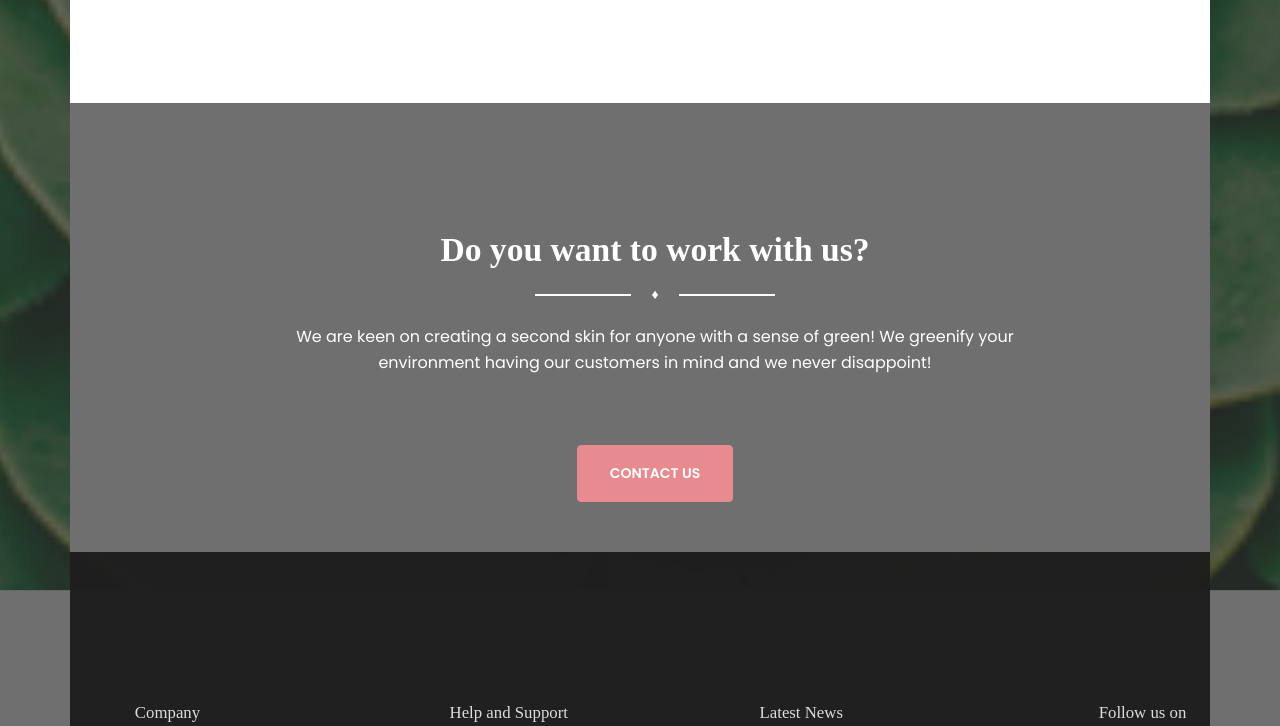
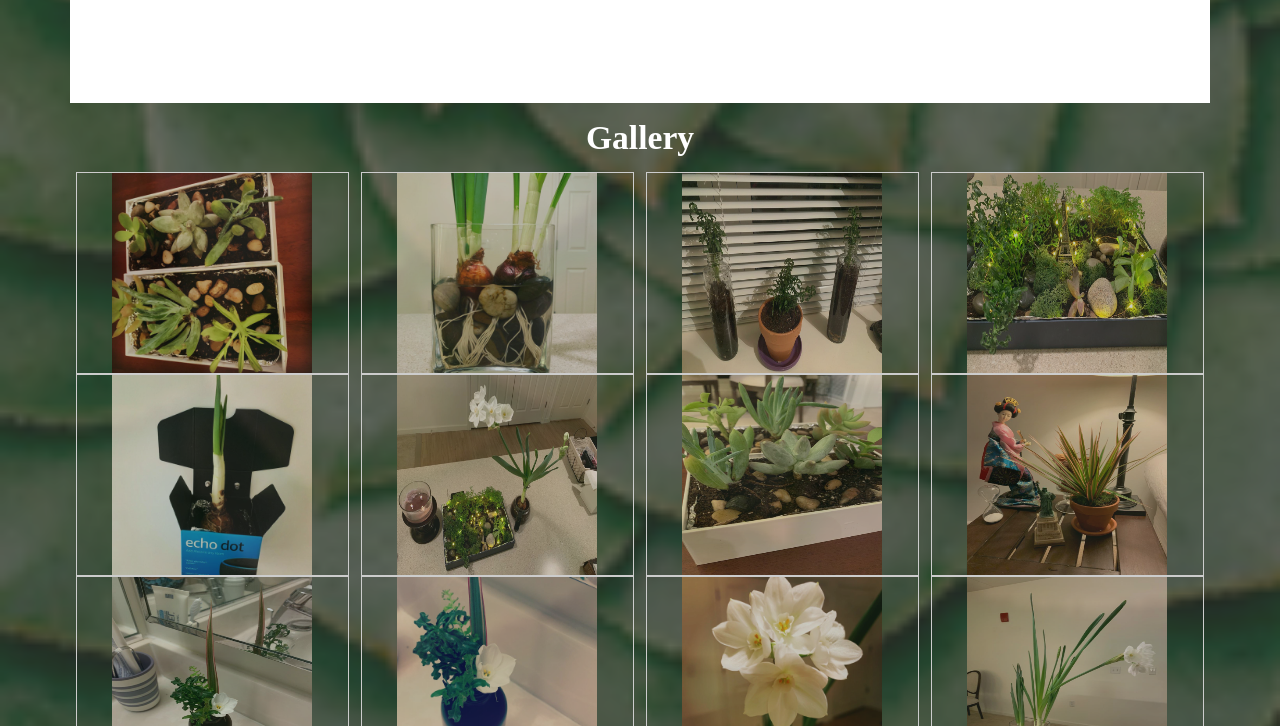
Before and after one commit to greenifylabs/greenifylabs.github.io, a plain HTML site: page index.html in a window 1280 px wide. Shown: the part 2790-3516 px from the top of the page. Drawn offline with Linux system fonts and the light colour scheme; some packages are replaced by stand-ins of ours; a web font is replaced by a local one.

Commit message:
refining website

```diff
--- a/index.html
+++ b/index.html
@@ -129,8 +129,8 @@
                         <div class="icon text-danger">
                             <i class="pe-7s-note2"></i>
                         </div>
-                        <h3>Personalized Recommnedation</h3>
-                        <p class="description">We provide personalized recommendation of plants based on our AI models</p>
+                        <h3>Personalized Recommendation</h3>
+                        <p class="description">We provide personalized recommendation of plants based on specific region.</p>
                     </div>
                 </div>
                 <div class="col-md-4">
@@ -138,8 +138,8 @@
                         <div class="icon text-danger">
                             <i class="pe-7s-music"></i>
                         </div>
-                        <h3>Sound</h3>
-                        <p class="description">Our indoor plantations not only provide you with good quality air, rich atmosphere, reduce pollution but also absorb noise.</p>
+                        <h3>Air</h3>
+                        <p class="description">Indoor interiors not only provide you with good quality air, rich atmosphere, reduce pollution but also absorb noise.</p>
                     </div>
                 </div>
             </div>
@@ -283,6 +283,186 @@ Architecture with our biology in mind pays off in fewer sick days and better wor
 
         </div>
     </div>
+                <style>
+div.gallery {
+  border: 1px solid #ccc;
+}
+
+div.gallery:hover {
+  border: 1px solid #777;
+}
+
+div.gallery img {
+  width: 100%;
+  height: auto;
+}
+
+div.desc {
+  padding: 15px;
+  text-align: center;
+}
+
+* {
+  box-sizing: border-box;
+}
+
+.responsive {
+  padding: 0 6px;
+  float: left;
+  width: 24.99999%;
+}
+
+@media only screen and (max-width: 700px) {
+  .responsive {
+    width: 49.99999%;
+    margin: 6px 0;
+  }
+}
+
+@media only screen and (max-width: 500px) {
+  .responsive {
+    width: 100%;
+  }
+}
+
+.clearfix:after {
+  content: "";
+  display: table;
+  clear: both;
+}
+</style>
+</head>
+<body>
+
+<h2>Gallery</h2>
+<!--<h4>Resize the browser window to see the effect.</h4>-->
+
+<div class="responsive">
+  <div class="gallery">
+    <a target="_blank" href="assets/img/real_1.JPG">
+      <img src="assets/img/real_1.JPG" alt="Cinque Terre" style="width:200px;height:200px;">
+    </a>
+<!--    <div class="desc">Add a description of the image here</div>-->
+  </div>
+</div>
+
+
+<div class="responsive">
+  <div class="gallery">
+    <a target="_blank" href="assets/img/real_2.JPG">
+      <img src="assets/img/real_2.JPG" alt="Cinque Terre" style="width:200px;height:200px;">
+    </a>
+<!--    <div class="desc">Add a description of the image here</div>-->
+  </div>
+</div>
+
+<div class="responsive">
+  <div class="gallery">
+    <a target="_blank" href="assets/img/real_3.JPG">
+      <img src="assets/img/real_3.JPG" alt="Cinque Terre" style="width:200px;height:200px;">
+    </a>
+<!--    <div class="desc">Add a description of the image here</div>-->
+  </div>
+</div>
+
+<div class="responsive">
+  <div class="gallery">
+    <a target="_blank" href="assets/img/real_4.JPG">
+      <img src="assets/img/real_4.JPG" alt="Cinque Terre" style="width:200px;height:200px;">
+    </a>
+<!--    <div class="desc">Add a description of the image here</div>-->
+  </div>
+</div>
+
+<!--
+    <div class="responsive">
+  <div class="gallery">
+    <a target="_blank" href="assets/img/real_5.JPG">
+      <img src="assets/img/real_5.JPG" alt="Cinque Terre" style="width:200px;height:200px;">
+    </a>
+    <div class="desc">Add a description of the image here</div>
+  </div>
+</div>
+-->
+
+    <div class="responsive">
+  <div class="gallery">
+    <a target="_blank" href="assets/img/real_7.JPG">
+      <img src="assets/img/real_7.JPG" alt="Cinque Terre" style="width:200px;height:200px;">
+    </a>
+<!--    <div class="desc">Add a description of the image here</div>-->
+  </div>
+</div>
+    <div class="responsive">
+  <div class="gallery">
+    <a target="_blank" href="assets/img/real_8.JPG">
+      <img src="assets/img/real_8.JPG" alt="Cinque Terre" style="width:200px;height:200px;">
+    </a>
+<!--    <div class="desc">Add a description of the image here</div>-->
+  </div>
+</div>
+
+        <div class="responsive">
+  <div class="gallery">
+    <a target="_blank" href="assets/img/real_9.JPG">
+      <img src="assets/img/real_9.JPG" alt="Cinque Terre" style="width:200px;height:200px;">
+    </a>
+<!--    <div class="desc">Add a description of the image here</div>-->
+  </div>
+</div>
+        <div class="responsive">
+  <div class="gallery">
+    <a target="_blank" href="assets/img/real_10.JPG">
+      <img src="assets/img/real_10.JPG" alt="Cinque Terre" style="width:200px;height:200px;">
+    </a>
+<!--    <div class="desc">Add a description of the image here</div>-->
+  </div>
+</div>
+        <div class="responsive">
+  <div class="gallery">
+    <a target="_blank" href="assets/img/real_11.JPG">
+      <img src="assets/img/real_11.JPG" alt="Cinque Terre" style="width:200px;height:200px;">
+    </a>
+<!--    <div class="desc">Add a description of the image here</div>-->
+  </div>
+</div>
+        <div class="responsive">
+  <div class="gallery">
+    <a target="_blank" href="assets/img/real_12.JPG">
+      <img src="assets/img/real_12.JPG" alt="Cinque Terre" style="width:200px;height:200px;">
+    </a>
+<!--    <div class="desc">Add a description of the image here</div>-->
+  </div>
+</div>
+        <div class="responsive">
+  <div class="gallery">
+    <a target="_blank" href="assets/img/real_13.JPG">
+      <img src="assets/img/real_13.JPG" alt="Cinque Terre" style="width:200px;height:200px;">
+    </a>
+<!--    <div class="desc">Add a description of the image here</div>-->
+  </div>
+</div>
+        <div class="responsive">
+  <div class="gallery">
+    <a target="_blank" href="assets/img/real_14.JPG">
+      <img src="assets/img/real_14.JPG" alt="Cinque Terre" style="width:200px;height:200px;">
+    </a>
+<!--    <div class="desc">Add a description of the image here</div>-->
+  </div>
+</div>
+
+
+
+
+
+<div class="clearfix"></div>
+
+<!--
+<div style="padding:6px;">
+  <p>This example use media queries to re-arrange the images on different screen sizes: for screens larger than 700px wide, it will show four images side by side, for screens smaller than 700px, it will show two images side by side. For screens smaller than 500px, the images will stack vertically (100%).</p>
+  <p>You will learn more about media queries and responsive web design later in our CSS Tutorial.</p>
+</div>
+-->
 
 
     <div class="section section-small section-get-started">
@@ -298,7 +478,7 @@ Architecture with our biology in mind pays off in fewer sick days and better wor
                 </div>
 
                 <div class="button-get-started">
-                    <a href="#gaia" class="btn btn-danger btn-fill btn-lg">Contact Us</a>
+                    <a href= "mailto: info@greenify.city" class="btn btn-danger btn-fill btn-lg">Contact Us</a>
                 </div>
             </div>
         </div>
```
Also changed, not shown: assets/img/real_1.JPG (added), assets/img/real_10.JPG (added), assets/img/real_11.JPG (added), assets/img/real_12.JPG (added), assets/img/real_13.JPG (added), assets/img/real_14.JPG (added), assets/img/real_15.JPG (added), assets/img/real_2.JPG (added), assets/img/real_3.JPG (added), assets/img/real_4.JPG (added), assets/img/real_5.JPG (added), assets/img/real_6.JPG (added), assets/img/real_7.JPG (added), assets/img/real_8.JPG (added), 1 more files.
